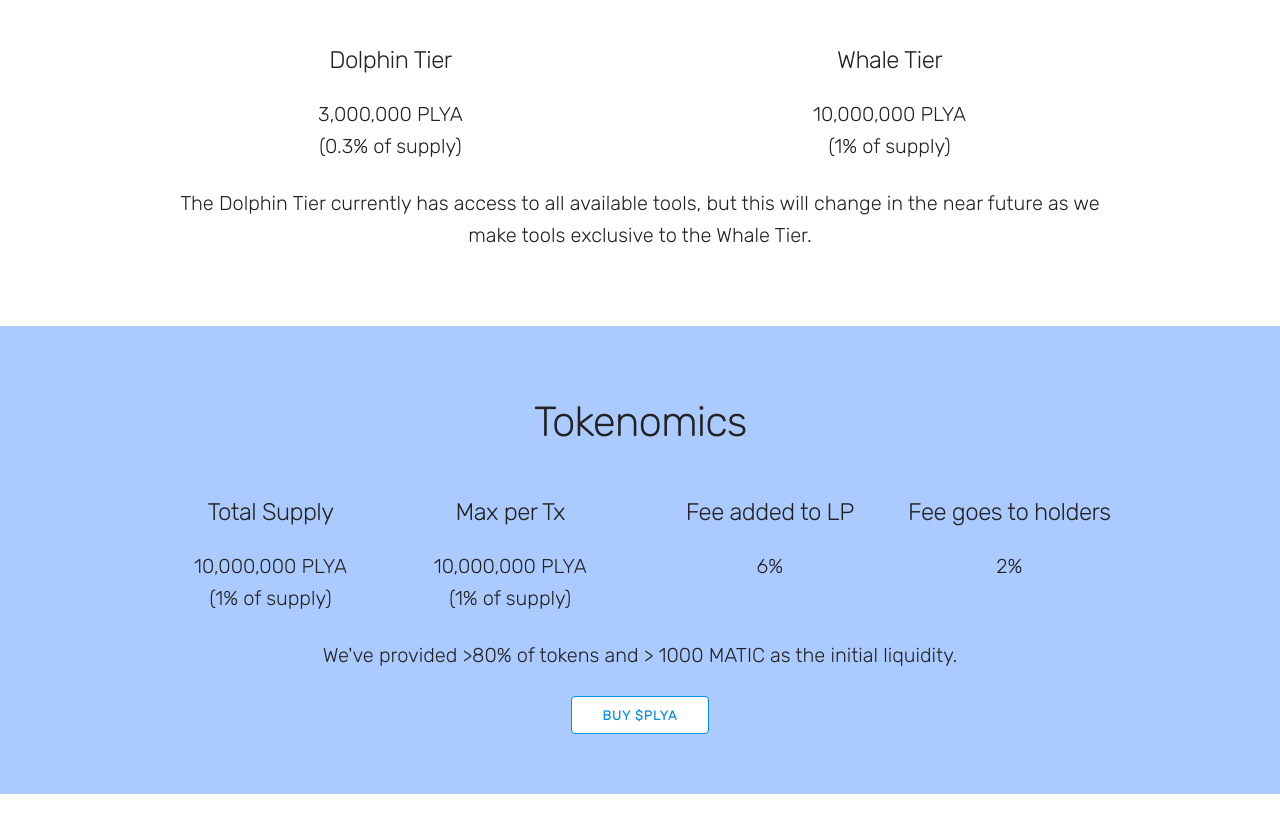
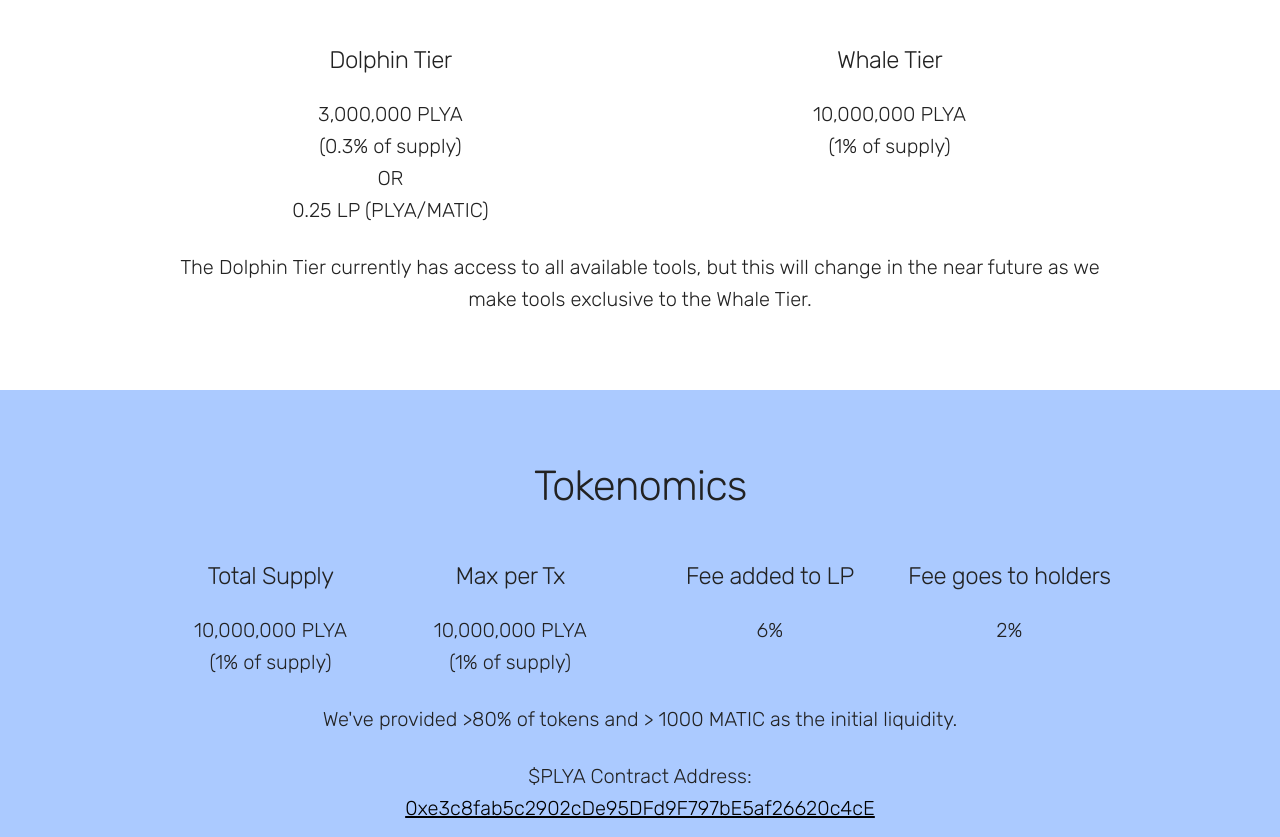
Before and after one commit to polyalphaxyz/landing-page, a plain HTML site: page index.html in a window 1280 px wide. Shown: the part 715-1552 px from the top of the page. Drawn offline with Linux system fonts and the light colour scheme.

Commit message:
adding add, tw, and dolphin tier

```diff
--- a/index.html
+++ b/index.html
@@ -81,7 +81,9 @@
               <p class="section-description">
                 <h5>Dolphin Tier</h5>
                 3,000,000 PLYA <br/>
-                (0.3% of supply)
+                (0.3% of supply)<br/>
+                OR<br/>
+                0.25 LP (PLYA/MATIC)
               </p>
             </div>
 
@@ -151,6 +153,10 @@
 
           <p class="section-description">
             We've provided >80% of tokens and > 1000 MATIC as the initial liquidity.
+          </p>
+          <p class="section-description">
+            $PLYA Contract Address: <br/>
+            <a href="https://explorer-mainnet.maticvigil.com/tokens/0xe3c8fab5c2902cDe95DFd9F797bE5af26620c4cE/token-transfers" style="color:black;text-decoration:underline;" target="_blank">0xe3c8fab5c2902cDe95DFd9F797bE5af26620c4cE</a>
           </p>
           <a class="button button-primary button-top-banner" href="https://quickswap.exchange/#/swap?inputCurrency=0xe3c8fab5c2902cde95dfd9f797be5af26620c4ce">Buy $PLYA</a>
 
@@ -270,6 +276,7 @@
           </p>
           <p class="section-description">
             <a href="https://t.me/polyalphaxyz" target="_blank"><img class="social-icons" src="images/telegram-black.png"/></a>
+            <a href="https://twitter.com/PolyAlphaXYZ" target="_blank"><img class="social-icons" src="images/twitter-logo-black.png"/></a>
           </p>
         </div>
     </div>
```
Also changed, not shown: images/twitter-logo-black.png (added), images/twitter-logo-white.png (added), 1 other file.
